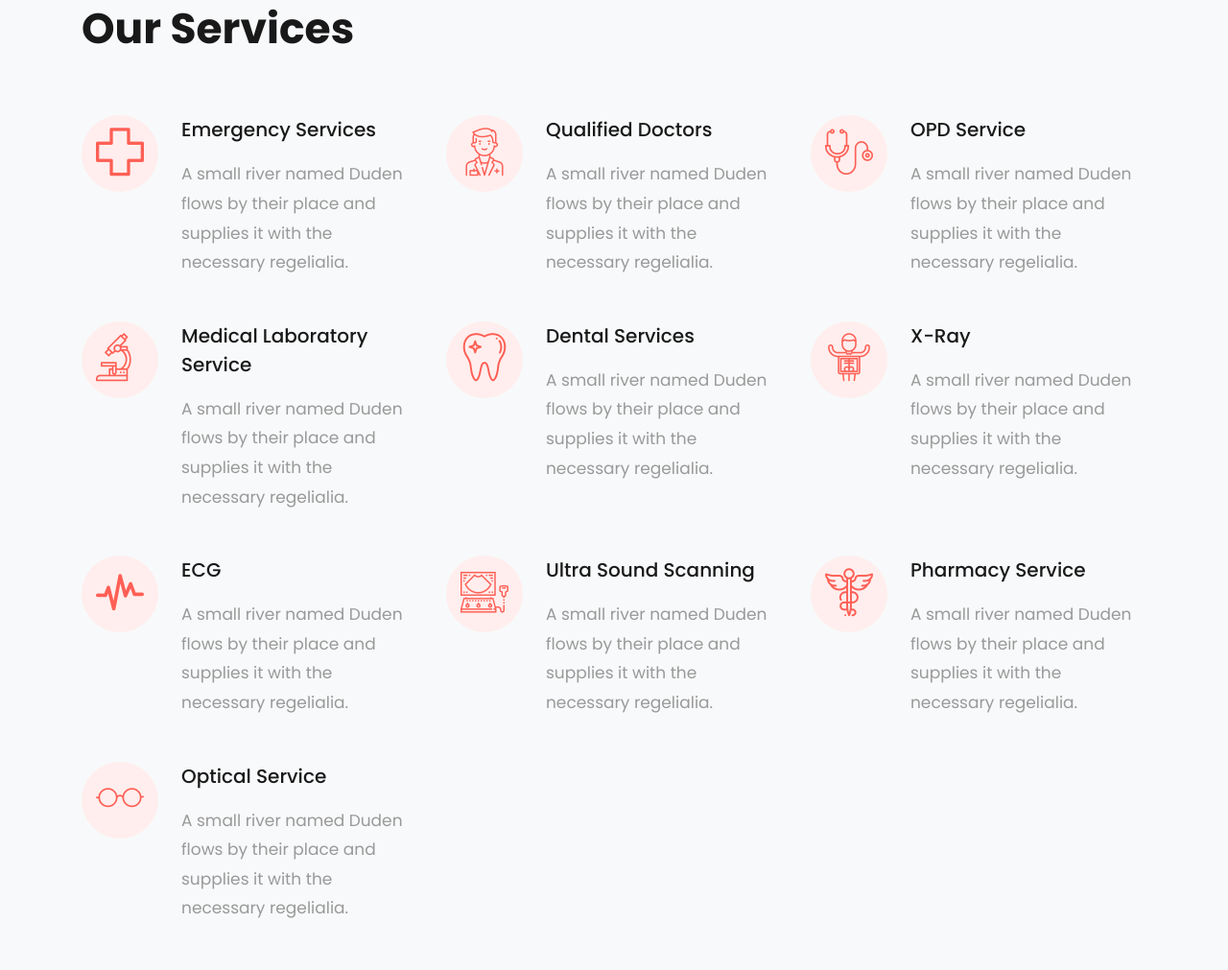
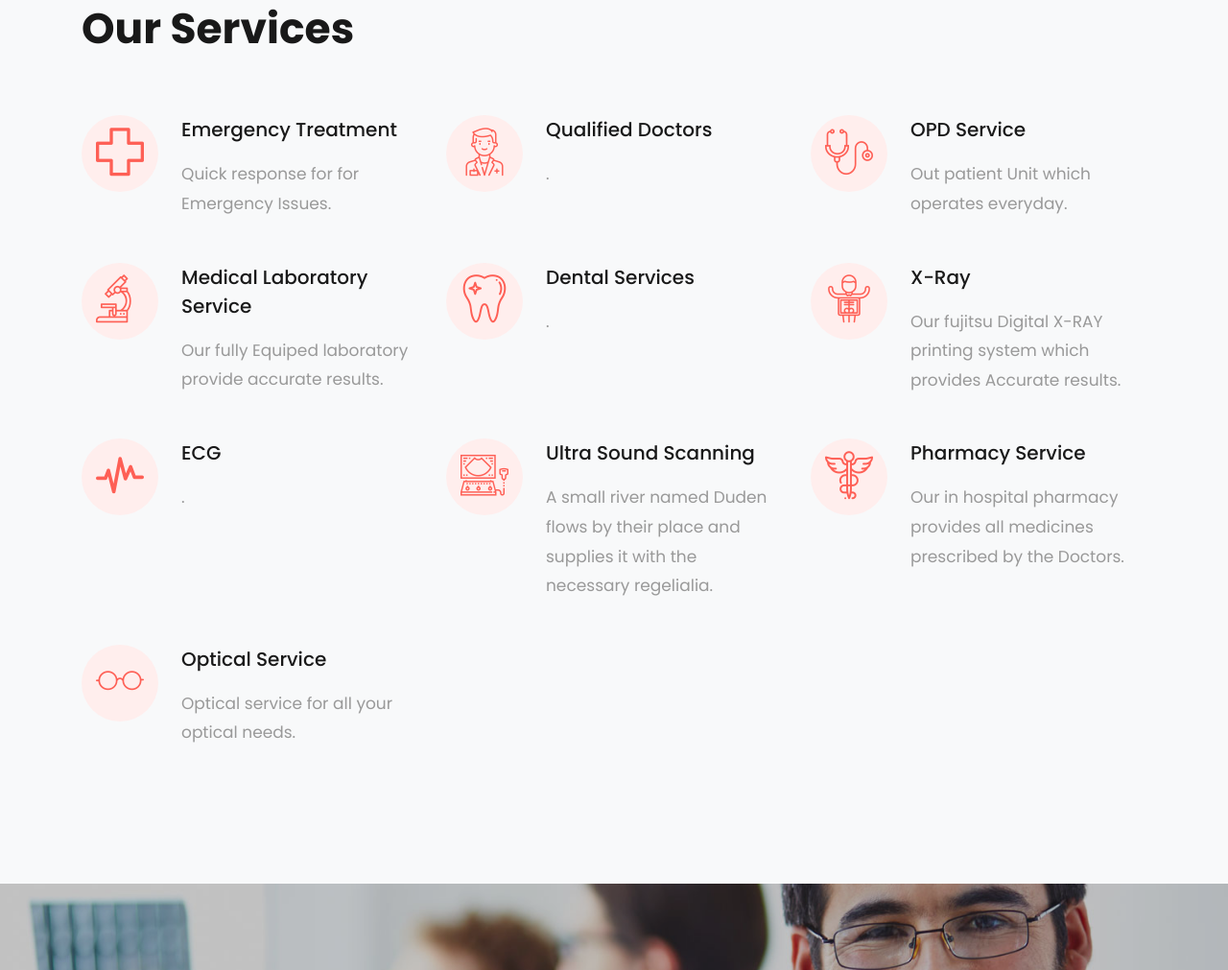
Before and after one commit to mercyhospitallk/mercyhospitallk.github.io, a plain HTML site: page index.html in a window 1280 px wide. Shown: the part 1400-2411 px from the top of the page at 96% size. Drawn offline with Linux system fonts and the light colour scheme; some packages are replaced by stand-ins of ours; no server answers; files whose address does not match are found by name.

Commit message:
minor updates in channelling

```diff
--- a/index.html
+++ b/index.html
@@ -118,8 +118,8 @@
 			            <div class="media block-4 services d-flex">
 			              <div class="icon justify-content-center align-items-center d-flex"><span class="flaticon-cross"></span></div>
 			              <div class="media-body pl-md-4">
-			                <h3 class="heading mb-3">Emergency Services</h3>
-			                <p>A small river named Duden flows by their place and supplies it with the necessary regelialia.</p>
+			                <h3 class="heading mb-3">Emergency Treatment</h3>
+			                <p>Quick response for for Emergency Issues.</p>
 			              </div>
 			            </div>
 			          </div>
@@ -128,7 +128,7 @@
 			              <div class="icon justify-content-center align-items-center d-flex"><span class="flaticon-doctor"></span></div>
 			              <div class="media-body pl-md-4">
 			                <h3 class="heading mb-3">Qualified Doctors</h3>
-			                <p>A small river named Duden flows by their place and supplies it with the necessary regelialia.</p>
+			                <p>.</p>
 			              </div>
 			            </div>
 			          </div>
@@ -137,7 +137,7 @@
 			              <div class="icon justify-content-center align-items-center d-flex"><span class="flaticon-stethoscope"></span></div>
 			              <div class="media-body pl-md-4">
 			                <h3 class="heading mb-3">OPD Service</h3>
-			                <p>A small river named Duden flows by their place and supplies it with the necessary regelialia.</p>
+			                <p>Out patient Unit which operates everyday.</p>
 			              </div>
 			            </div>
 					  </div>
@@ -146,7 +146,7 @@
 			              <div class="icon justify-content-center align-items-center d-flex"><span class="flaticon-microscope"></span></div>
 			              <div class="media-body pl-md-4">
 			                <h3 class="heading mb-3">Medical Laboratory Service</h3>
-			                <p>A small river named Duden flows by their place and supplies it with the necessary regelialia.</p>
+			                <p>Our fully Equiped laboratory provide accurate results.</p>
 			              </div>
 			            </div>
 			          </div>
@@ -155,7 +155,7 @@
 			              <div class="icon justify-content-center align-items-center d-flex"><span class="flaticon-tooth"></span></div>
 			              <div class="media-body pl-md-4">
 			                <h3 class="heading mb-3">Dental Services</h3>
-			                <p>A small river named Duden flows by their place and supplies it with the necessary regelialia.</p>
+			                <p>.</p>
 			              </div>
 			            </div>
 			          </div>
@@ -164,7 +164,7 @@
 			              <div class="icon justify-content-center align-items-center d-flex"><span class="flaticon-x-ray"></span></div>
 			              <div class="media-body pl-md-4">
 			                <h3 class="heading mb-3">X-Ray</h3>
-			                <p>A small river named Duden flows by their place and supplies it with the necessary regelialia.</p>
+			                <p>Our fujitsu Digital X-RAY printing system which provides Accurate results.</p>
 			              </div>
 			            </div>
 			          </div>
@@ -173,7 +173,7 @@
 			              <div class="icon justify-content-center align-items-center d-flex"><span class="flaticon-ecg-lines"></span></div>
 			              <div class="media-body pl-md-4">
 			                <h3 class="heading mb-3">ECG</h3>
-			                <p>A small river named Duden flows by their place and supplies it with the necessary regelialia.</p>
+			                <p>.</p>
 			              </div>
 			            </div>
 			          </div>
@@ -191,7 +191,7 @@
 			              <div class="icon justify-content-center align-items-center d-flex"><span class="flaticon-pharmacy"></span></div>
 			              <div class="media-body pl-md-4">
 			                <h3 class="heading mb-3">Pharmacy Service</h3>
-			                <p>A small river named Duden flows by their place and supplies it with the necessary regelialia.</p>
+			                <p>Our in hospital pharmacy provides all medicines prescribed by the Doctors.</p>
 			              </div>
 			            </div>
 					  </div>
@@ -200,7 +200,7 @@
 			              <div class="icon justify-content-center align-items-center d-flex"><span class="flaticon-eyeglasses"></span></div>
 			              <div class="media-body pl-md-4">
 			                <h3 class="heading mb-3">Optical Service</h3>
-			                <p>A small river named Duden flows by their place and supplies it with the necessary regelialia.</p>
+			                <p>Optical service for all your optical needs.</p>
 			              </div>
 			            </div>
 			          </div>
@@ -498,7 +498,7 @@
 		  </div> -->
           <div class="col-md">
             <div class="ftco-footer-widget mb-4">
-            	<h2 class="ftco-heading-2">Have a Questions?</h2>
+            	<h2 class="ftco-heading-2">Have a Question?</h2>
             	<div class="block-23 mb-3">
 	              <ul>
 	                <li><a href="https://www.google.com/maps/place/Mercy+Hospital,+01,Main+street,Maruthamunai-01.,+Maruthamunai+32314,+Sri+Lanka/@7.437921,81.81294,17z/data=!4m6!1m3!3m2!1s0x3ae53eda9f5cf04f:0xceae0e2bf32a482f!2sMercy+Hospital,+01,Main+street,Maruthamunai-01.,+Maruthamunai+32314,+Sri+Lanka!3m1!1s0x3ae53eda9f5cf04f:0xceae0e2bf32a482f?hl=en-US&gl=US" target="_blank"><span class="icon icon-map-marker"></span><span class="text" style="color: #207dff">01 Main Street, Maruthamunai, Srilanka</span></a></li>
```
